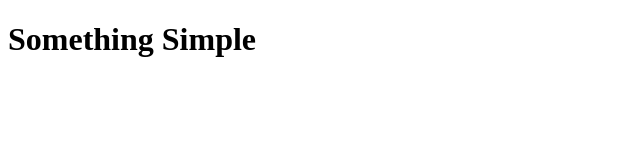
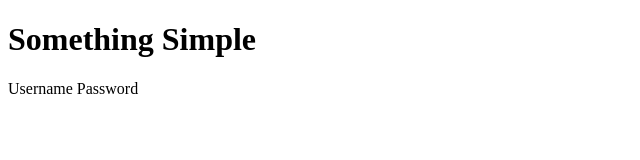
Before and after one commit to Khushigupta2712/App-factory, a plain HTML site: page index.html in a window 1280 px wide. Shown: the whole page, without its empty margins (0-640 px from the left). Drawn offline with Linux system fonts and the light colour scheme.

Commit message:
Worked on login form

```diff
--- a/index.html
+++ b/index.html
@@ -5,6 +5,10 @@
 </head>
 <body>
 	<H1> Something Simple</H1>
+	<form>
+		<label> Username </label>
+		<label> Password </label>
+	</form>
 
 </body>
 </html>
```
